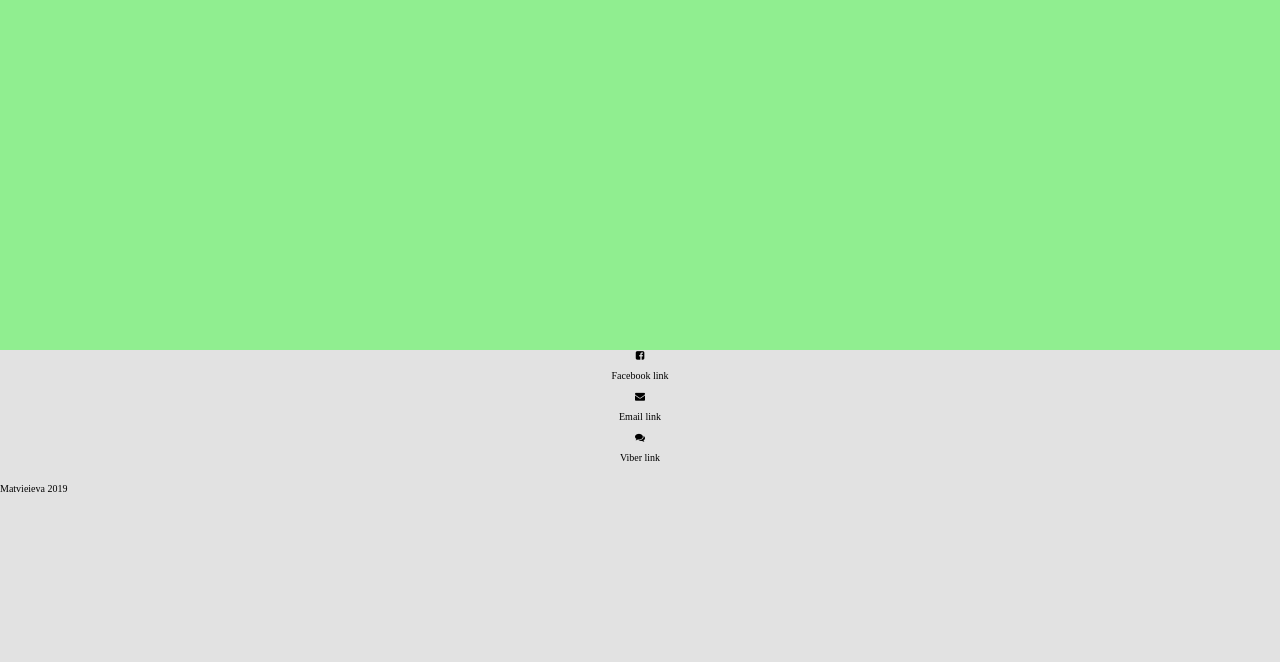
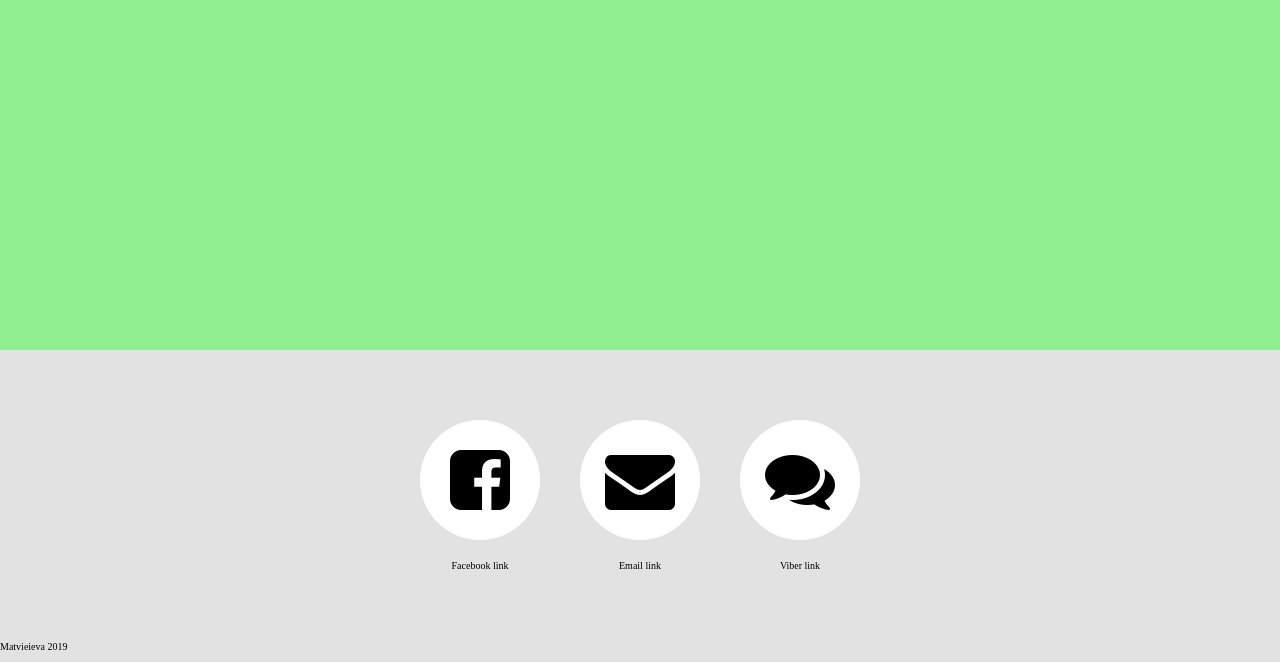
Before and after one commit to Zorrita96/ravenna-mosaics, a plain HTML site: page index.html in a window 1280 px wide. Shown: the part 2090-2752 px from the top of the page. Before the commit the page ends 2594 px from the top, so only its background shows below. Drawn offline with Linux system fonts and the light colour scheme.

Commit message:
CSS - styles for linkbar and icons added

```diff
--- a/ravenna-style.css
+++ b/ravenna-style.css
@@ -106,3 +106,23 @@
     height: 100vh;
     padding: 70px 30px 30px 30px;
   }
+
+  #linkbar {
+    display: flex;
+    flex-wrap: wrap;
+    justify-content: center;
+    align-items: center;
+    margin: 50px 40px;
+  }
+
+  .icon {
+    font-size: 7em;
+    margin: 20px;
+    background-color: white;
+    border-radius: 50%;
+    width: 120px;
+    height: 120px;
+    display: flex;
+    justify-content: center;
+    align-items: center;
+  }
```
